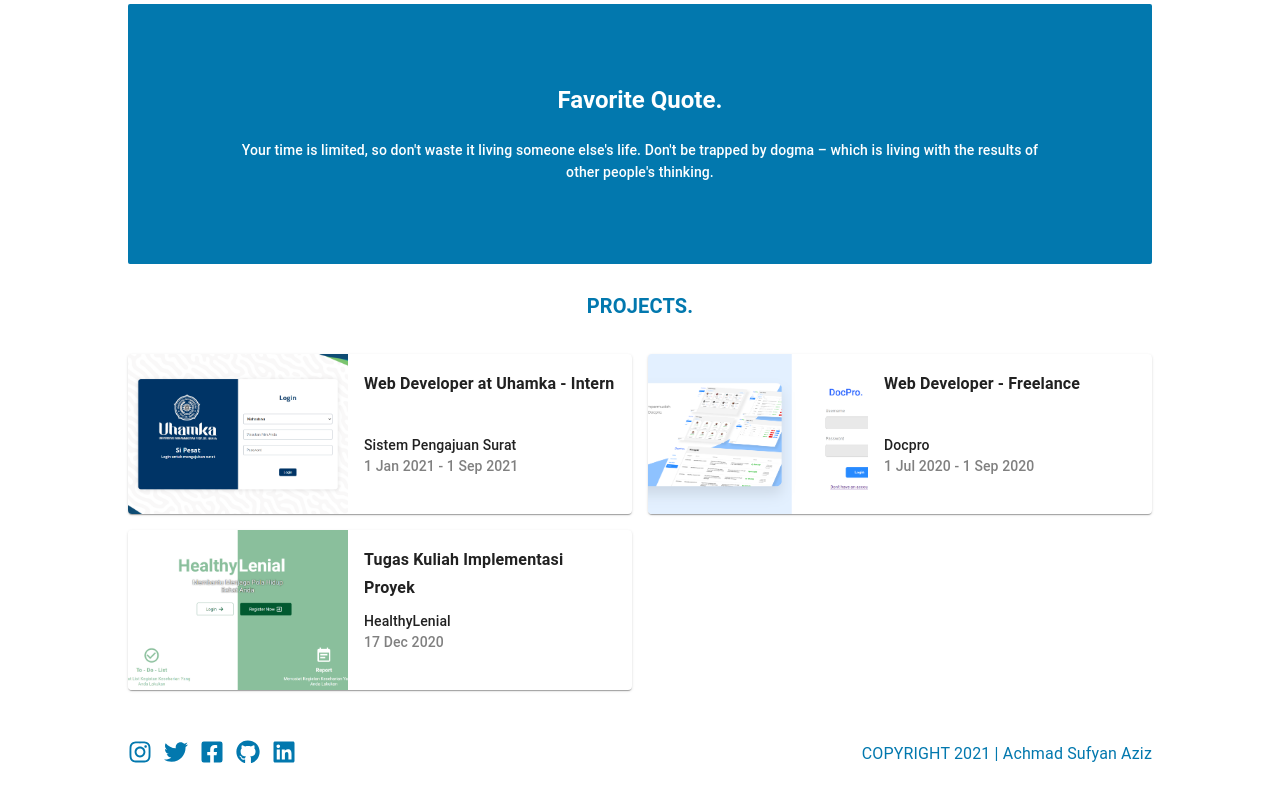
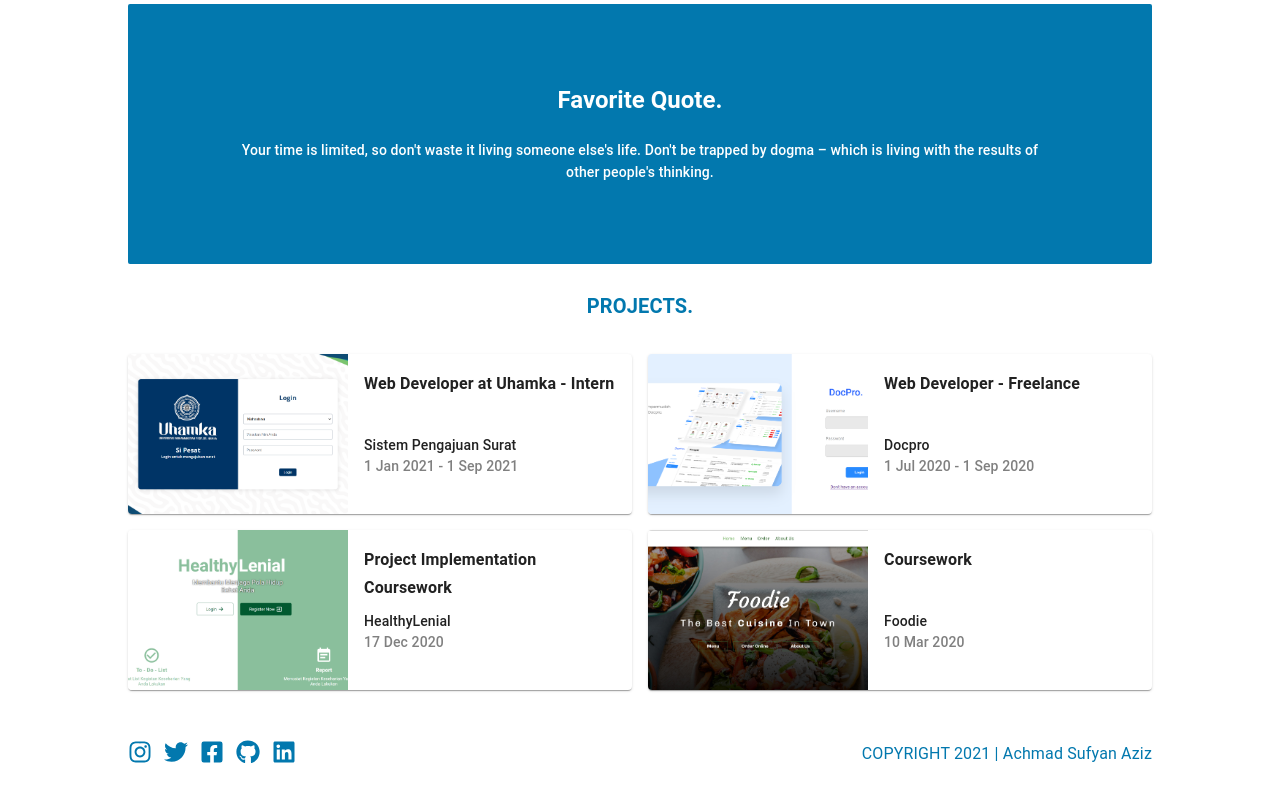
Before and after one commit to sufyanaziz/online-portfolio, a React (Create React App) app: page / in a window 1280 px wide. Shown: the part 875-1675 px from the top of the page. Built offline with nearby package versions, Linux system fonts and the light colour scheme.

Commit message:
update work data

```diff
--- a/src/data.ts
+++ b/src/data.ts
@@ -9,6 +9,12 @@ import HealthyLenialLogin from "./assets/healthyLenialLogin.png";
 import HealthyLenialReport from "./assets/healthyLenialReport.png";
 import HealthyLenialHome from "./assets/healthyLenialHome.png";
 import HealthyLenialList from "./assets/healthyLenialList.png";
+// foodie
+import FoodieHome from "./assets/foodie-home.jpg";
+import FoodieMenu from "./assets/foodie-menu.jpg";
+import FoodieOrder from "./assets/foodie-order.jpg";
+import FoodieOrder2 from "./assets/foodie-order2.jpg";
+import FoodieCheckout from "./assets/foodie-checkout.jpg";
 
 export interface INProjectsData {
   title: string;
@@ -46,7 +52,7 @@ const projectDetail = [
     linkGit: "",
   },
   {
-    title: "Tugas Kuliah Implementasi Proyek",
+    title: "Project Implementation Coursework",
     webName: "HealthyLenial",
     viewImg: HealthyLenialLogin,
     dateWork: "17 Dec 2020",
@@ -61,6 +67,17 @@ const projectDetail = [
     link: "https://app-healthylenial.herokuapp.com/",
     linkGit: "https://github.com/sufyanaziz/e-healthylenial",
   },
+  {
+    title: "Coursework",
+    webName: "Foodie",
+    viewImg: FoodieHome,
+    dateWork: "10 Mar 2020",
+    onClick: (setOpenDialog: any) => setOpenDialog(true),
+    images: [FoodieHome, FoodieMenu, FoodieOrder, FoodieOrder2, FoodieCheckout],
+    desc: "create a website for college assignments with react.js (1st time)",
+    link: "",
+    linkGit: "https://github.com/sufyanaziz/project-web-kuliner-offline",
+  },
 ];
 
 export { projectDetail };
```
